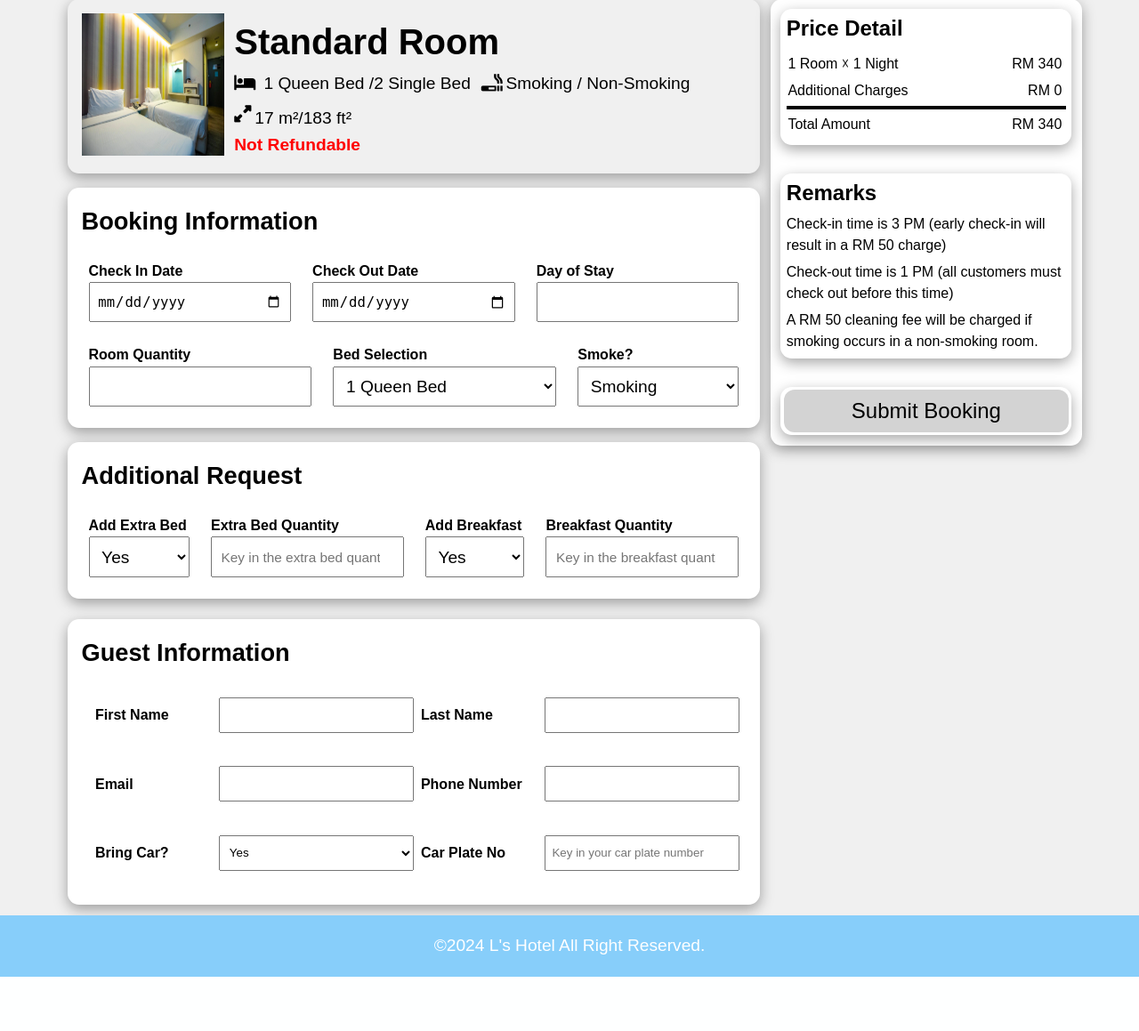
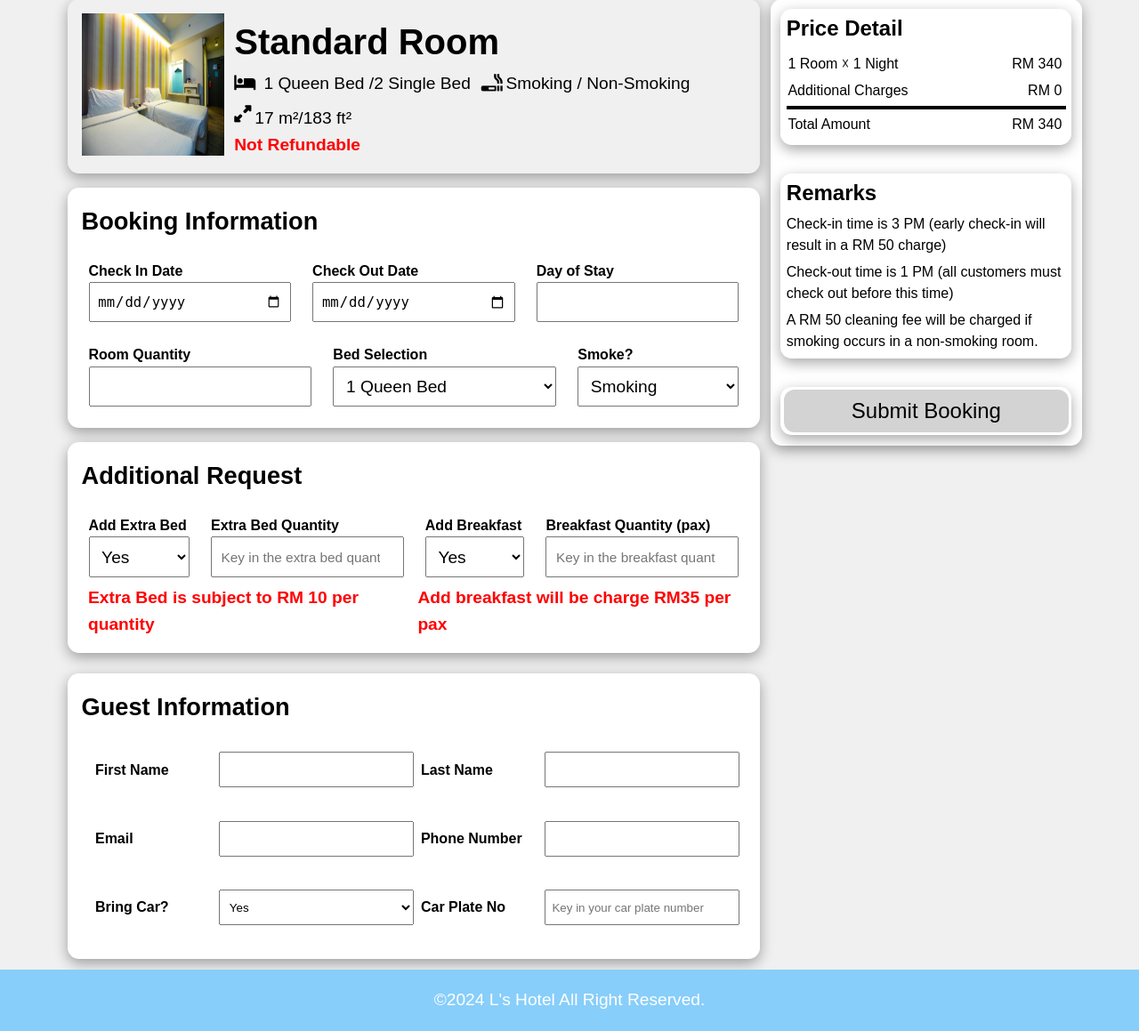
Before and after one commit to lieweden-mdis/lshotel, a PHP site: page /booking.html in a window 1280 px wide. Shown: the part 213-1372 px from the top of the page at 89% size. Before the commit the page ends 1311 px from the top, so only its background shows below. Run offline with PHP 8.4, Linux system fonts and the light colour scheme.

Commit message:
1232am 20240711

```diff
--- a/booking.html
+++ b/booking.html
@@ -122,10 +122,14 @@
                             </div>
 
                             <div class="column" id="breakfast-quantity">
-                                <label for="breakfast-quantity">Breakfast Quantity</label>
+                                <label for="breakfast-quantity">Breakfast Quantity (pax)</label>
                                 <input type="number" id="breakfastquantity" name="breakfast-quantity" required placeholder="Key in the breakfast quantity">
                             </div>
                         </div>
+                        <div class="additional-request-remarks">
+                        <span id="extra-bed-remarks">Extra Bed is subject to RM 10 per quantity</span>
+                        <span id="add-breakfast-remarks">Add breakfast will be charge RM35 per pax</span>
+                    </div>
                     </div>
 
 
--- a/css/booking.css
+++ b/css/booking.css
@@ -272,6 +272,26 @@ body {
     font-size: 0.8em;
 }
 
+
+.additional-request-remarks{
+    display: flex;
+     justify-content: space-around;
+}
+
+.additional-request-card span#extra-bed-remarks{
+    color: red;
+    font-size: 1.2em;
+    font-weight: bold;
+    padding: 0 1% 0 1%;
+}
+
+.additional-request-card span#add-breakfast-remarks{
+    color: red;
+    font-size: 1.2em;
+    font-weight: bold;
+    padding: 0 1% 0 1%;
+}
+
 .booking-container .price-card {
     display: flex;
     flex-direction: column;
--- a/script/booking.js
+++ b/script/booking.js
@@ -101,7 +101,7 @@ document.getElementById('check-in-date').addEventListener('change', calculateDay
         if (value === 'No') {
             breakfastQuantityInput.disabled = true;
             breakfastQuantityInput.style.backgroundColor = 'black';
-            breakfastQuantityInput.placeholder = 'No extra bed quantity required';
+            breakfastQuantityInput.placeholder = 'No breakfast quantity required';
             breakfastQuantityInput.value = '';
         } else {
             breakfastQuantityInput.disabled = false;
```
